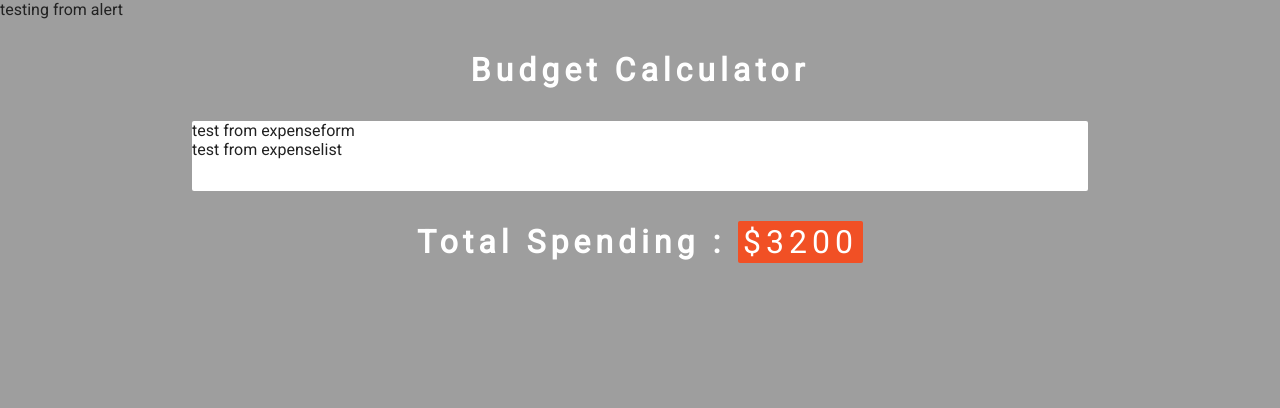
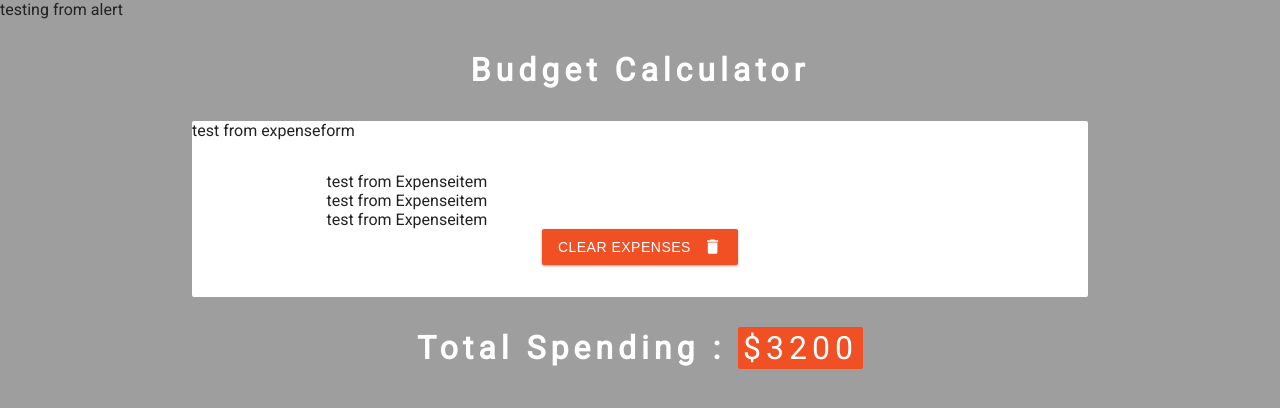
Before and after one commit to kphillips001/budgetCalculator, a React (Create React App) app: page / in a window 1280 px wide. Shown: the top 408 px of the page. Built offline with nearby package versions, Linux system fonts and the light colour scheme.

Commit message:
built out expense list component

```diff
--- a/src/components/expenselist.js
+++ b/src/components/expenselist.js
@@ -1,11 +1,22 @@
-import React from 'react'
+import React from 'react';
+import Item from './expenseitem';
+import { MdDelete } from 'react-icons/md';
+const ExpenseList = ({ expenses }) => {
+  return (
+    <>
+      <ul className='list'>
+        {expenses.map(expense => {
+          return <Item key={expense.id} expense={expense} />;
+        })}
+      </ul>
+      {expenses.length > 0 && (
+        <button className='btn'>
+        clear expenses
+        <MdDelete className='btn-icon'/>
+        </button>
+      )}
+    </>
+  );
+};
 
-const Expenselist = () => {
-  return (
-    <div>
-      test from expenselist
-    </div>
-  )
-}
-
-export default Expenselist
+export default ExpenseList;
```
